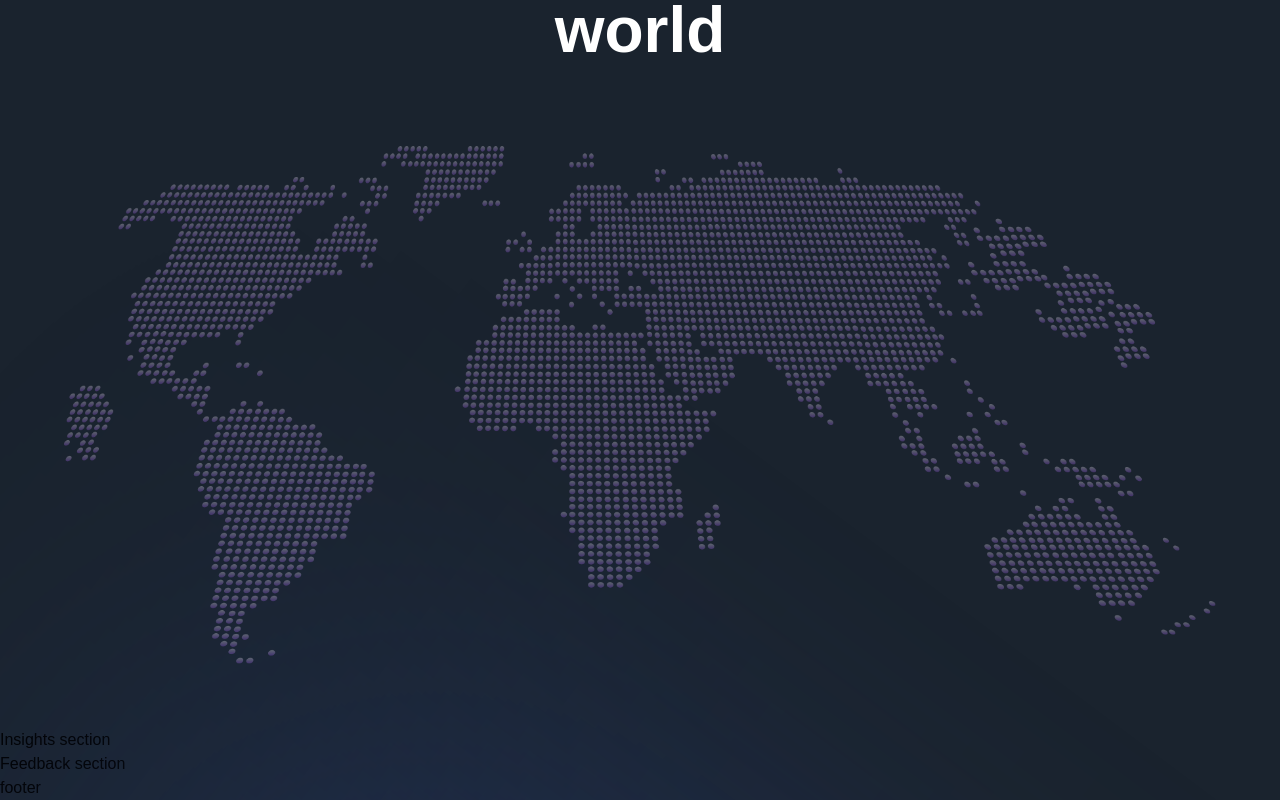
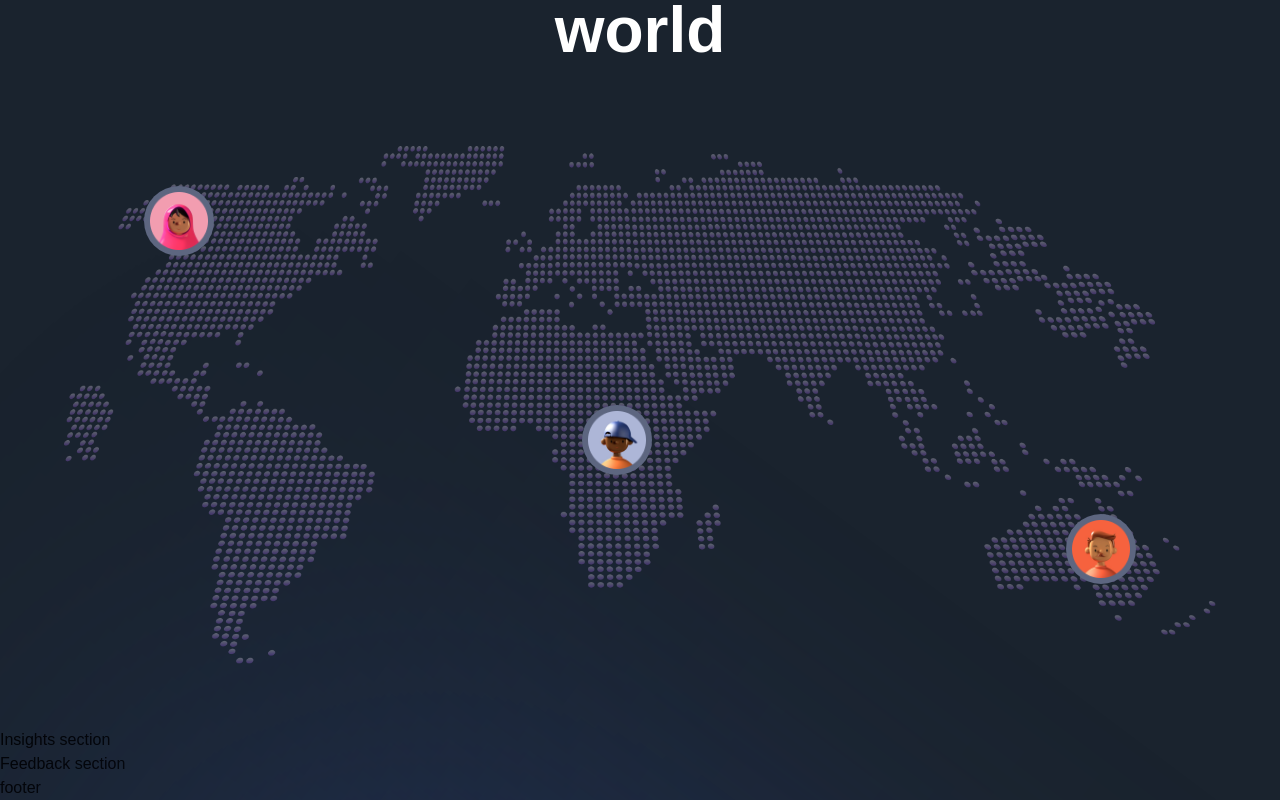
Before and after one commit to tamirfaria/modern-nextjs, a Next.js app: page / in a window 1280 px wide. Shown: the part 4425-5225 px from the top of the page. Built offline with nearby package versions, Linux system fonts and the light colour scheme; a web font is replaced by a local one.

Commit message:
:sparkles: Implementing World section

```diff
--- a/sections/World.jsx
+++ b/sections/World.jsx
@@ -28,11 +28,16 @@
         variant={fadeIn('up', 'tween', 0.3, 1)}
         className="relative mt-[68px] flex w-full h0 [550px]"
       >
-        <img
-          src="/map.png"
-          alt="map"
-          className="w-full h-full object-cover"
-        />
+        <img src="/map.png" alt="map" className="w-full h-full object-cover" />
+        <div className="absolute bottom-20 right-20 w-[70px] h-[70px] p-[6px] rounded-full bg-[#5d6680] ">
+          <img src="people-01.png" alt="people" className="w-full h-full" />
+        </div>
+        <div className="absolute top-10 left-20 w-[70px] h-[70px] p-[6px] rounded-full bg-[#5d6680] ">
+          <img src="people-02.png" alt="people" className="w-full h-full" />
+        </div>
+        <div className="absolute top-1/2 left-[45%] w-[70px] h-[70px] p-[6px] rounded-full bg-[#5d6680] ">
+          <img src="people-03.png" alt="people" className="w-full h-full" />
+        </div>
       </motion.div>
     </motion.div>
   </section>
```
Also changed, not shown: 1 other file (tests, documents, lock files or other folders).
